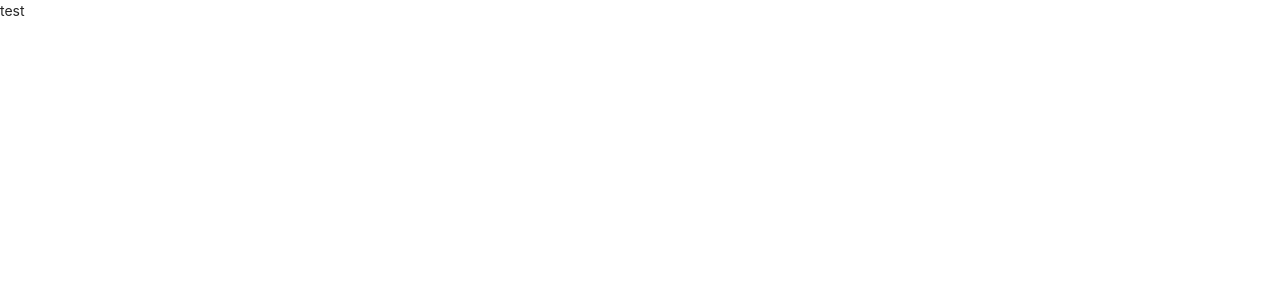
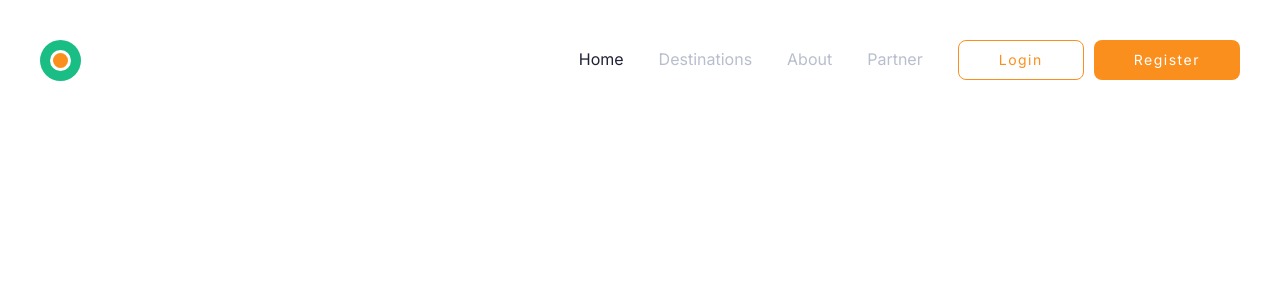
Before and after one commit to erhnml/nomad-landing-page, a React (Create React App) app: page / in a window 1280 px wide. Shown: the top 300 px of the page. Built offline with nearby package versions, Linux system fonts and the light colour scheme.

Commit message:
add header component

```diff
--- a/src/App.js
+++ b/src/App.js
@@ -1,14 +1,19 @@
 import React from "react";
 import Theme from "./components/Theme";
+import Header from "./components/Header";
+import styled from "styled-components";
 
 function App() {
   return (
     <Theme>
-      <div className="App">
-        <p>test</p>
-      </div>
+      <Container>
+        <Header />
+      </Container>
     </Theme>
   );
 }
-
+const Container = styled.div`
+  max-width: 1200px;
+  margin: 0 auto;
+`;
 export default App;
--- a/src/components/Button.js
+++ b/src/components/Button.js
@@ -2,9 +2,16 @@ import React from "react";
 import PropTypes from "prop-types";
 import styled from "styled-components";
 
-function Button({ title, onClick, size, filled }) {
+function Button({ title, onClick, size, filled, ...props }) {
   return (
-    <StyledButton type="button" size={size} onClick={onClick} filled={filled}>
+    <StyledButton
+      type="button"
+      size={size}
+      onClick={onClick}
+      filled={filled}
+      // eslint-disable-next-line react/jsx-props-no-spreading
+      {...props}
+    >
       {title}
     </StyledButton>
   );
@@ -27,14 +34,18 @@ const StyledButton = styled.button`
   background-color: ${(props) =>
     props.filled ? props.theme.colors.orange : "transparent"};
   padding: 8px 40px;
+  height: 40px;
   border: ${(props) =>
     !props.filled ? `1px solid ${props.theme.colors.orange}` : "none"};
   color: ${(props) => (props.filled ? "white" : props.theme.colors.orange)};
-
   border-radius: 8px;
-  font-size: 17px;
+  font-size: 14px;
+  letter-spacing: 1.5px;
   cursor: pointer;
-  font-family: "Mulish", sans-serif;
-  font-weight: bold;
+  font-family: "Inter", sans-serif;
+  transition: background-color 0.2s ease-in-out;
+  :hover {
+    background-color: ${(props) => (props.filled ? "#E68117" : "white")};
+  }
 `;
 export default Button;
--- /dev/null
+++ b/src/components/Header.js
@@ -0,0 +1,45 @@
+import React from "react";
+import styled from "styled-components";
+import Button from "./Button";
+import logo from "../images/logo.svg";
+
+function Header() {
+  return (
+    <Wrapper>
+      <Logo>
+        <LogoImage src={logo} />
+      </Logo>
+      <Menu>
+        <MenuItem active>Home</MenuItem>
+        <MenuItem>Destinations</MenuItem>
+        <MenuItem>About</MenuItem>
+        <MenuItem>Partner</MenuItem>
+        <LoginButton title="Login" />
+        <Button title="Register" filled />
+      </Menu>
+    </Wrapper>
+  );
+}
+
+const Wrapper = styled.div`
+  display: flex;
+  justify-content: space-between;
+  align-items: center;
+  height: 120px;
+`;
+const Logo = styled.div``;
+const LogoImage = styled.img``;
+const Menu = styled.div``;
+const MenuItem = styled.a`
+  color: ${(props) => (props.active ? "#202336" : "#B8BECD")};
+  margin-right: 35px;
+  font-size: 16px;
+  :hover {
+    color: #202336;
+  }
+  font-family: "Inter", sans-serif;
+`;
+const LoginButton = styled(Button)`
+  margin-right: 10px;
+`;
+export default Header;
--- a/src/global.css
+++ b/src/global.css
@@ -1 +1,9 @@
 @import url("https://fonts.googleapis.com/css2?family=Inter&family=Mulish:wght@300;400;700&family=Playfair+Display:wght@700&display=swap");
+
+*,
+*:after,
+*::before {
+  -webkit-box-sizing: border-box;
+  -moz-box-sizing: border-box;
+  box-sizing: border-box;
+}
```
